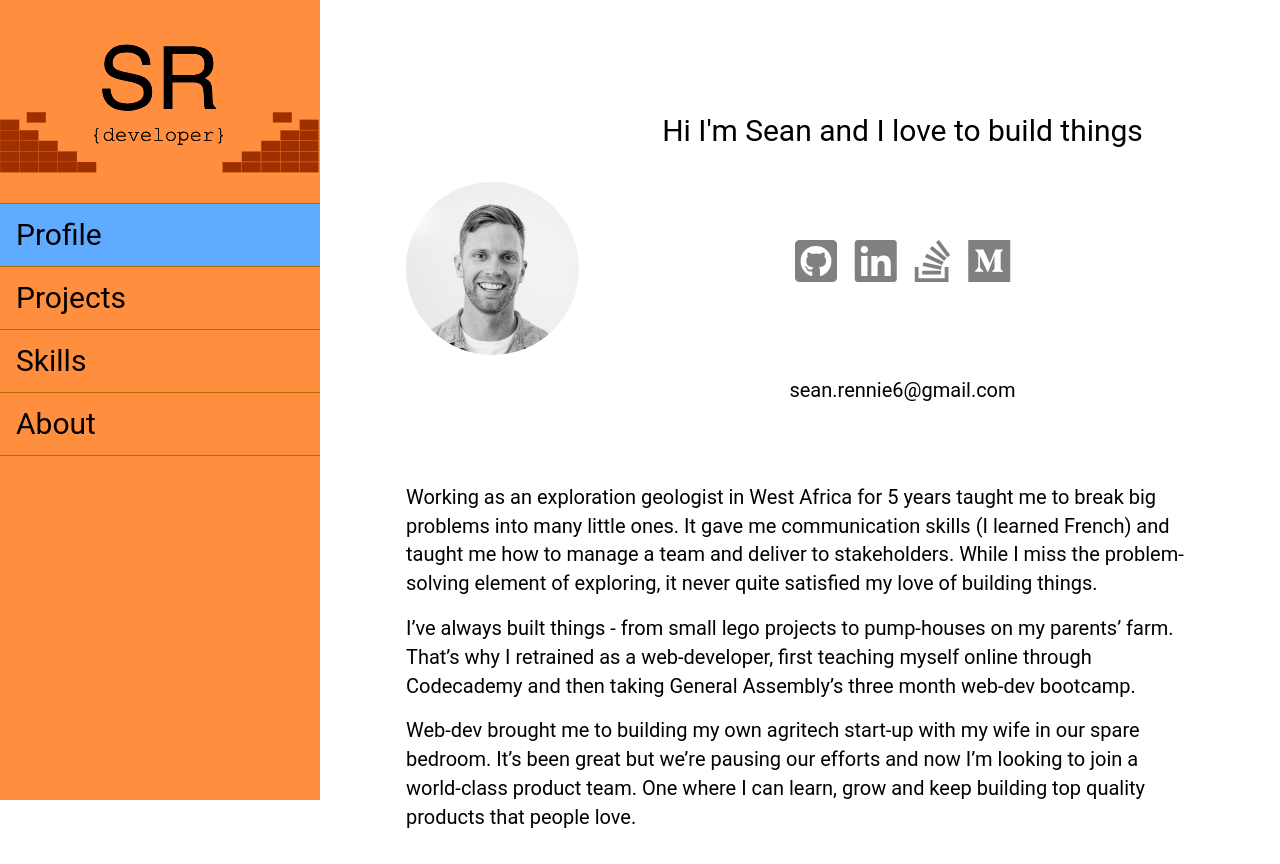
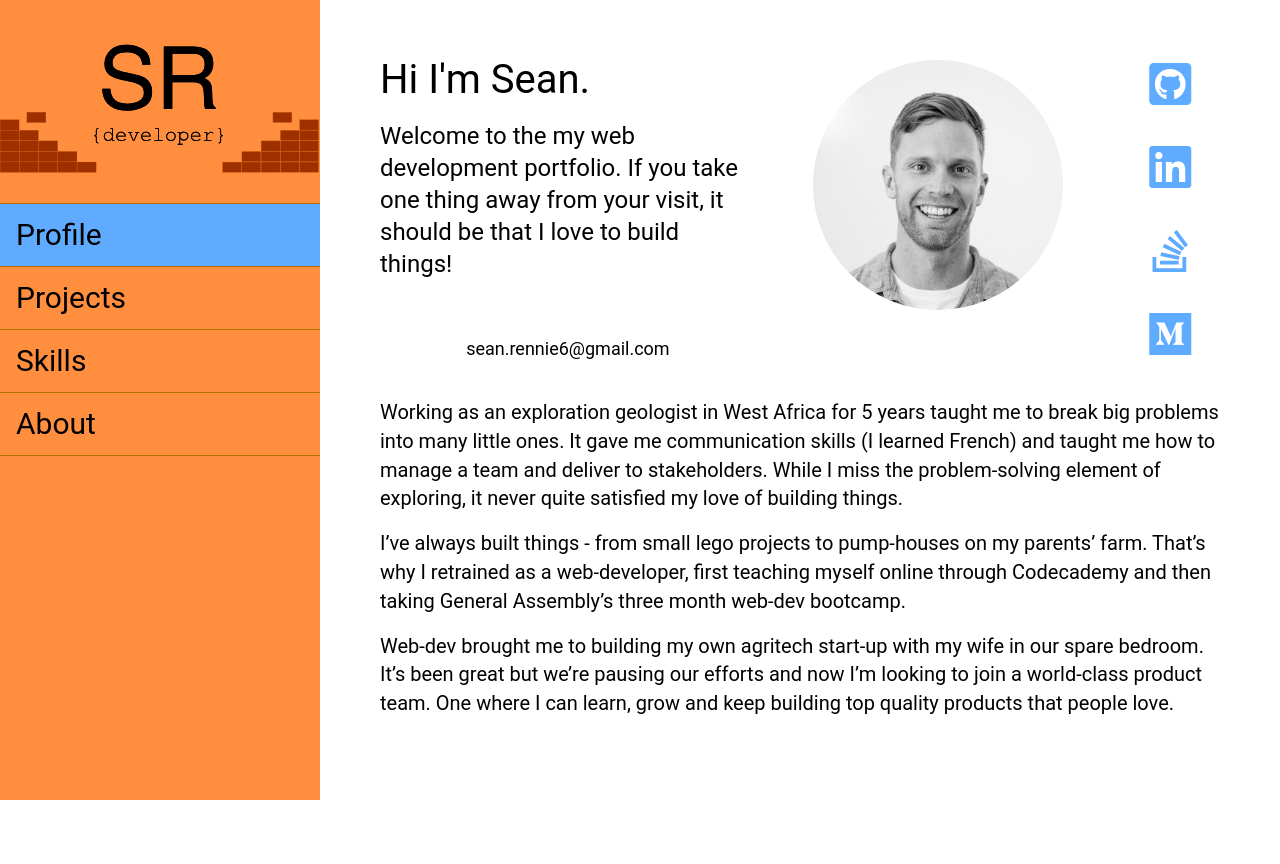
Before and after one commit to Rennzie/portfolio_v2, a React (Create React App) app: page / in a window 1280 px wide. Both pictures are taken after a click on the element "Profile". After the commit the page ends 800 px from the top, so only its background shows below. Built offline with nearby package versions, Linux system fonts and the light colour scheme.

Commit message:
add: project cards

```diff
--- a/src/App.tsx
+++ b/src/App.tsx
@@ -3,20 +3,11 @@ import { createUseStyles } from 'react-jss';
 import { Machine } from 'xstate';
 import { useMachine } from '@xstate/react';
 
-import {
-  NavDrawer,
-  Profile,
-  SkillsBar,
-  ProjectStockman,
-  ProjectStockmanProto,
-  ProjectsGeneralAssembly,
-  AboutThisPage,
-  Footer
-} from './components';
+import { NavDrawer, Profile, SkillsBar, Projects, AboutThisPage } from './components';
 
 const navMachine = Machine({
   id: 'navMachine',
-  initial: 'skills',
+  initial: 'projects',
   states: {
     profile: {
       on: {
@@ -57,7 +48,8 @@ const useStyles = createUseStyles({
   pages: {
     height: '100vh',
     boxSizing: 'border-box',
-    padding: 70
+    padding: 60,
+    overflow: 'scroll'
   }
 });
 
@@ -72,12 +64,9 @@ function App() {
         <NavDrawer location={location} handleNextLocation={handleNextLocation} />
         <section className={classes.pages}>
           {location === 'profile' && <Profile />}
-          {/* <ProjectStockman /> */}
+          {location === 'projects' && <Projects />}
           {location === 'skills' && <SkillsBar />}
           {location === 'about' && <AboutThisPage />}
-          {/* <ProjectStockmanProto />
-          <ProjectsGeneralAssembly />
-          <AboutThisPage /> */}
         </section>
       </main>
     </>
--- a/src/components/AboutThisPage.tsx
+++ b/src/components/AboutThisPage.tsx
@@ -11,7 +11,7 @@ const useStyles = createUseStyles((theme: Theme) => ({
   },
   header: {
     paddingBottom: 16,
-    ...theme.typography.headerSecondary
+    ...theme.typography.headerPrimary
   },
   bodyText: {
     ...theme.typography.body
--- a/src/components/Profile.tsx
+++ b/src/components/Profile.tsx
@@ -6,63 +6,73 @@ import { Theme } from '..';
 
 const useStyles = createUseStyles((theme: Theme) => ({
   gridWrapper: {
-    // gridColumnStart: 'span 4',
-    // '@media(max-width:720px)': {
-    //   gridColumnStart: '1'
-    // },
-    maxWidth: theme.spacing.pageWidth.max,
-    margin: '0 auto',
     display: 'grid',
-    gridTemplateColumns: '1fr 3fr',
-    gridTemplateRows: '1fr 1fr'
-    // borderBottom: `2px solid ${theme.colorPrimary}`
-    // gridColumnGap: '5%',
-    // boxSizing: 'border-box',
-    // padding: '2% 5%'
-    // minHeight: '100%'
+    gridTemplateColumns: 'repeat(6 1fr)',
+    gridTemplateRows: 'repeat(4 1fr)',
+    gridRowGap: 40
+  },
+  contact: {
+    gridColumnStart: 'span 3',
+    gridRowStart: 'span 2',
+    display: 'flex',
+    flexDirection: 'column',
+    // justifyContent: 'center',
+    alignItems: 'center'
+  },
+  picWrapper: {
+    gridColumnStart: 'span 2',
+    gridRowStart: 'span 2',
+    display: 'flex',
+    justifyContent: 'center',
+    alignItems: 'flex-start'
+  },
+
+  findMeOn: {
+    gridColumnStart: '6',
+    gridRowStart: 'span 2',
+    width: '100%',
+    display: 'flex',
+    flexDirection: 'column',
+    justifyContent: 'space-between',
+    alignItems: 'center'
+    // width: '35%'
   },
   bioWrapper: {
-    gridColumnStart: 'span 2',
-    padding: 16
-  },
-  picWrapper: {
-    display: 'flex',
-    flexDirection: 'column',
-    justifyContent: 'center'
-    // height: '100%'
+    gridColumnStart: 'span 6',
+    gridRowStart: '2 span 2'
+    // paddingTop: 20
   },
   profilePic: {
-    overflow: 'hidden',
     borderRadius: '100%',
-    width: '100%',
-    margin: '0 auto',
-    padding: '16px',
-    boxSizing: 'border-box'
+    width: 250,
+    height: 'auto'
   },
   header: {
-    ...theme.typography.headerSecondary
+    alignSelf: 'flex-start',
+    ...theme.typography.headerPrimary,
+    paddingBottom: 20
   },
-  contact: {
-    display: 'flex',
-    flexDirection: 'column',
-    alignItems: 'center',
-    justifyContent: 'space-around'
+  blurb: {
+    ...theme.typography.headerTertiary,
+    lineHeight: '2rem'
+    // textAlign: 'center'
   },
-  findMeOn: {
-    display: 'flex',
-    justifyContent: 'space-between',
-    width: '35%'
+  contactEmail: {
+    justifySelf: 'baseline',
+    textDecoration: 'none',
+    color: 'black',
+    paddingTop: 60,
+    fontFamily: 'Roboto',
+    fontSize: 18,
+    '&:hover': {
+      textDecoration: 'underline'
+    }
   },
   findMeOnIcon: {
-    color: 'grey',
+    color: theme.palette.secondary.light,
     '&:hover': {
-      // color: theme.colorPrimary
+      color: theme.palette.secondary.main
     }
-  },
-  constactEmail: {
-    textDecoration: 'none',
-    color: 'black',
-    ...theme.typography.body
   },
   paragraph: {
     ...theme.typography.body
@@ -75,12 +85,21 @@ export default function Profile() {
 
   return (
     <main className={classes.gridWrapper}>
+      <section className={classes.contact}>
+        <h2 className={classes.header}>Hi I'm Sean. </h2>
+        <h2 className={classes.blurb}>
+          Welcome to the my web development portfolio. If you take one thing away from your visit,
+          it should be that I love to build things!
+        </h2>
+
+        <a className={classes.contactEmail} href="mailto:sean.rennie6@gmail.com">
+          sean.rennie6@gmail.com
+        </a>
+      </section>
+
       <div className={classes.picWrapper}>
         <img className={classes.profilePic} src={profilePicture} alt="head shot of me" />
       </div>
-
-      <section className={classes.contact}>
-        <h2 className={classes.header}>Hi I'm Sean and I love to build things</h2>
 
       <div className={classes.findMeOn}>
         <a
@@ -116,11 +135,6 @@ export default function Profile() {
           <i className="fab fa-3x fa-medium" />
         </a>
       </div>
-        <a className={classes.constactEmail} href="mailto:sean.rennie6@gmail.com">
-          sean.rennie6@gmail.com
-        </a>
-      </section>
-
       <section className={classes.bioWrapper}>
         <p className={classes.paragraph}>
           Working as an exploration geologist in West Africa for 5 years taught me to break big
--- /dev/null
+++ b/src/components/Projects.tsx
@@ -0,0 +1,98 @@
+import React from 'react';
+import { createUseStyles, useTheme } from 'react-jss';
+import { Theme } from '..';
+
+import stockmanLogo from '../assets/TS-App-icon2.png';
+import generalAssemblyLogo from '../assets/general-assembly-logo.png';
+
+const useStyles = createUseStyles((theme: Theme) => ({
+  header: {
+    ...theme.typography.headerPrimary
+  },
+  projectList: {
+    width: '100%',
+    height: '100%',
+    display: 'flex',
+    flexDirection: 'column',
+    justifyContent: 'space-around'
+  },
+  projectCard: {
+    // backgroundColor: `${theme.palette.primary.main}75`,
+    backgroundColor: theme.palette.primary.main,
+    height: '20%',
+    padding: 20
+  },
+  projectHead: {
+    display: 'flex',
+    alignItems: 'center',
+    paddingBottom: 20
+  },
+  projectTitle: {
+    ...theme.typography.headerSecondary
+  },
+  projectBlurb: {
+    ...theme.typography.body
+  }
+}));
+
+export default function Projects() {
+  //@ts-ignore
+  const theme: Theme = useTheme();
+  const classes: any = useStyles({ theme });
+  return (
+    <>
+      <h2 className={classes.header}>Projects</h2>
+      <section className={classes.projectList}>
+        {/* -----------------
+            THE STOCKMAN
+            ----------------- */}
+        <div className={classes.projectCard}>
+          <div className={classes.projectHead}>
+            <img
+              style={{ width: 50, paddingRight: 20 }}
+              src={stockmanLogo}
+              alt="logo for the stockman app"
+            />
+            <h2 className={classes.projectTitle}>The Stockman</h2>
+          </div>
+
+          <p className={classes.projectBlurb}>
+            A livestock management SaaS platform. Helping farmers manage there herd grazing plan
+            with a map of their farms.
+          </p>
+        </div>
+
+        {/* -------------------------------
+            LIVESTOCK MANAGEMENT PROTOTYPE
+            ------------------------------ */}
+        <div className={classes.projectCard}>
+          <div className={classes.projectHead}>
+            <h2 className={classes.projectTitle}>Livestock management prototype</h2>
+          </div>
+          <p className={classes.projectBlurb}>
+            A livestock management prototype application. This is the precursor to what became The
+            Stockman.
+          </p>
+        </div>
+
+        {/* -----------------
+            GENERAL ASSEMBLY
+            ----------------- */}
+        <div className={classes.projectCard}>
+          <div className={classes.projectHead}>
+            <img
+              style={{ width: 50, paddingRight: 20 }}
+              src={generalAssemblyLogo}
+              alt="logo for the general assembly"
+            />
+            <h2 className={classes.projectTitle}>General Assembly</h2>
+          </div>
+          <p className={classes.projectBlurb}>
+            I completed four projects while doing General Assembly's Web Development Immersive over
+            a three month period.
+          </p>
+        </div>
+      </section>
+    </>
+  );
+}
--- a/src/components/SkillsBar.tsx
+++ b/src/components/SkillsBar.tsx
@@ -1,8 +1,12 @@
-import React, { CSSProperties } from 'react';
+import React from 'react';
 import { createUseStyles, useTheme } from 'react-jss';
 import { Theme } from '..';
 
 const useStyles = createUseStyles((theme: Theme) => ({
+  header: {
+    ...theme.typography.headerPrimary,
+    paddingBottom: 20
+  },
   blurb: {
     ...theme.typography.body
   },
@@ -106,7 +110,7 @@ export default function SkillsBar() {
   const classes: any = useStyles({ theme });
   return (
     <section className={classes.skillsAndTech}>
-      <h2 style={{ ...theme.typography.headerPrimary } as CSSProperties}>Skills and Tech</h2>
+      <h2 className={classes.header}>Skills and Tech</h2>
       <p className={classes.blurb}>
         The techonologies and skills I am familiar with. The vertical ordering also indicates my
         confidence in ability in descending order
--- a/src/components/index.ts
+++ b/src/components/index.ts
@@ -5,12 +5,14 @@ import ProjectStockman from './ProjectStockman';
 import ProjectStockmanProto from './ProjectStockmanProto';
 import ProjectsGeneralAssembly from './ProjectsGeneralAssembly';
 import AboutThisPage from './AboutThisPage';
+import Projects from './Projects';
 import Footer from './Footer';
 
 export {
   NavDrawer,
   Profile,
   SkillsBar,
+  Projects,
   ProjectStockman,
   ProjectStockmanProto,
   ProjectsGeneralAssembly,
--- a/src/index.tsx
+++ b/src/index.tsx
@@ -21,11 +21,6 @@ type Type = {
 };
 
 export type Theme = {
-  spacing: {
-    pageWidth: {
-      max: number;
-    };
-  };
   palette: { primary: Color; secondary: Color };
   typography: {
     body: Type;
@@ -37,11 +32,6 @@ export type Theme = {
 };
 
 const theme: Theme = {
-  spacing: {
-    pageWidth: {
-      max: 1200
-    }
-  },
   palette: {
     primary: {
       main: '#d65f09',
```
Also changed, not shown: src/assets/TS-App-icon2.png (added), src/assets/general-assembly-logo.png (added). Lines whose indentation alone changed are shown as unchanged.
